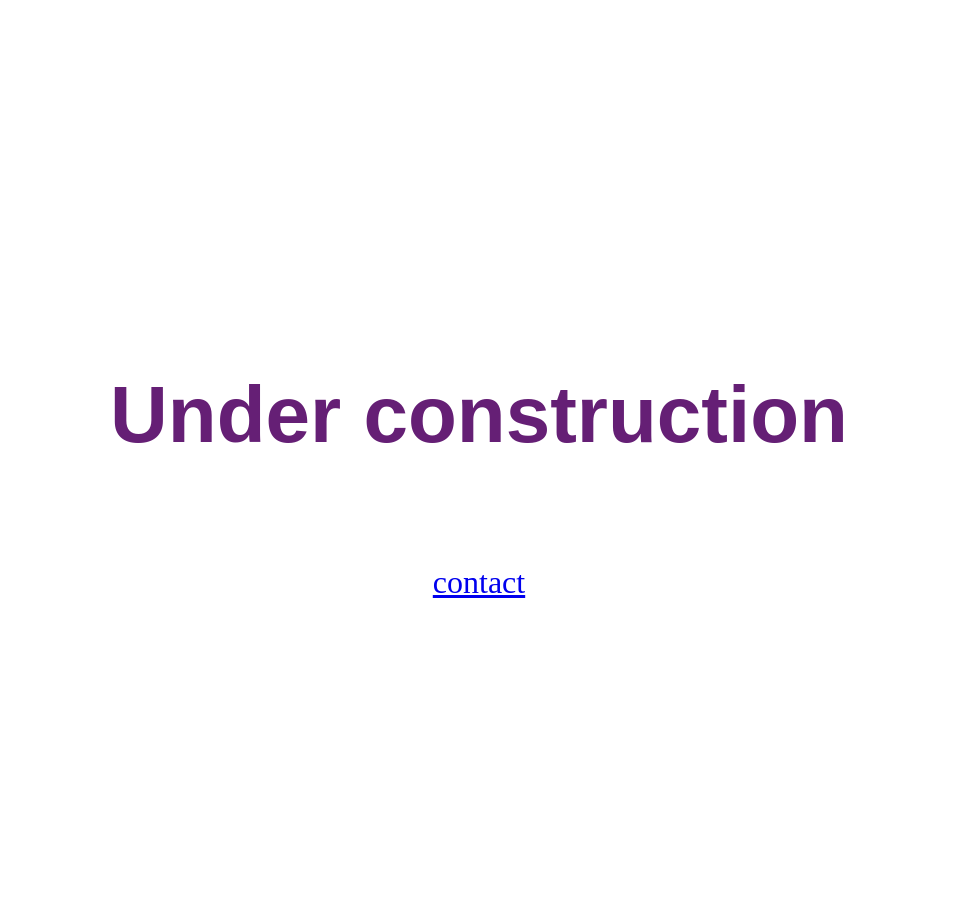
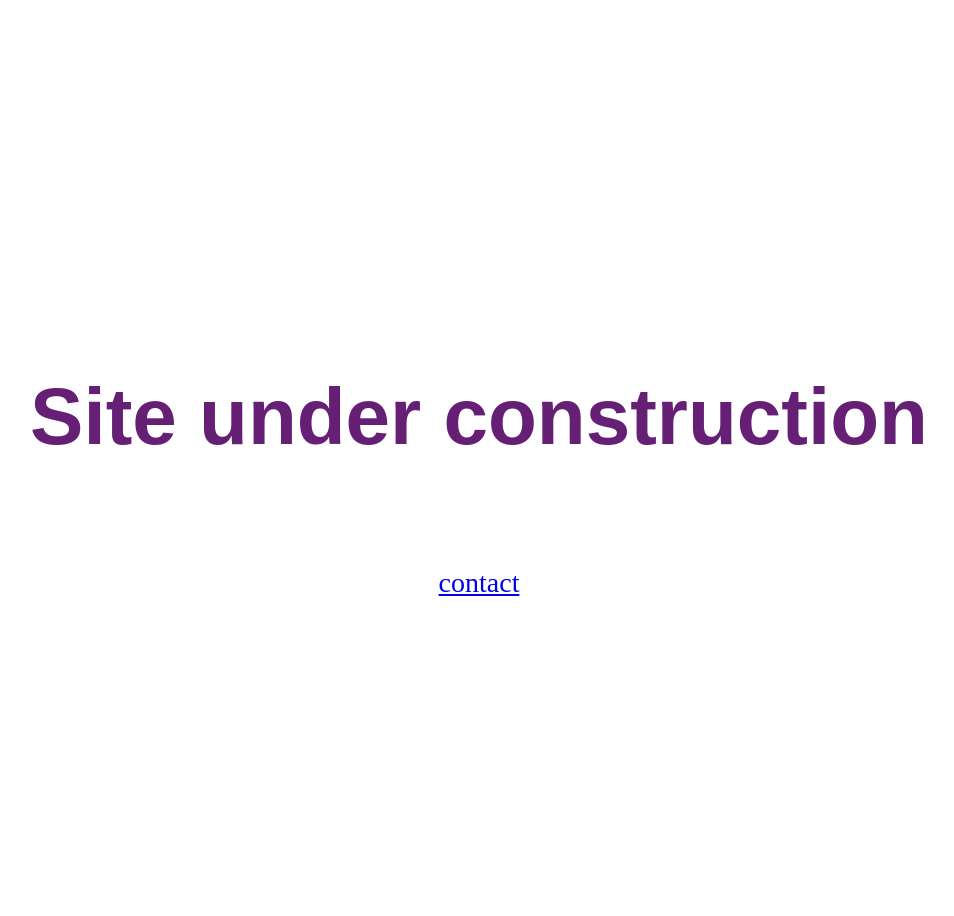
Before and after one commit to scolai/consulting, a Jekyll site: the page built from index.html, in a window 1280 px wide. Shown: the whole page, without its empty margins (161-1115 px from the left). Built offline with Jekyll 4.4.1, drawn with Linux system fonts in a browser that asks for light colours.

Commit message:
Deploy site update

```diff
--- a/assets/css/styles.css
+++ b/assets/css/styles.css
@@ -19,5 +19,5 @@ body {  }
 }
 
 .contact {
-    font-size: 2rem;
+    font-size: 1.75rem;
 }
--- a/index.html
+++ b/index.html
@@ -2,7 +2,7 @@
 layout: default
 ---
 <div class="page">
-<h1 class="greeting">Under construction</h1>
+<h1 class="greeting">Site under construction</h1>
 
 <a href="mailto:findme@scottlaing.ca" class="contact">contact</a>
 </div>
```
